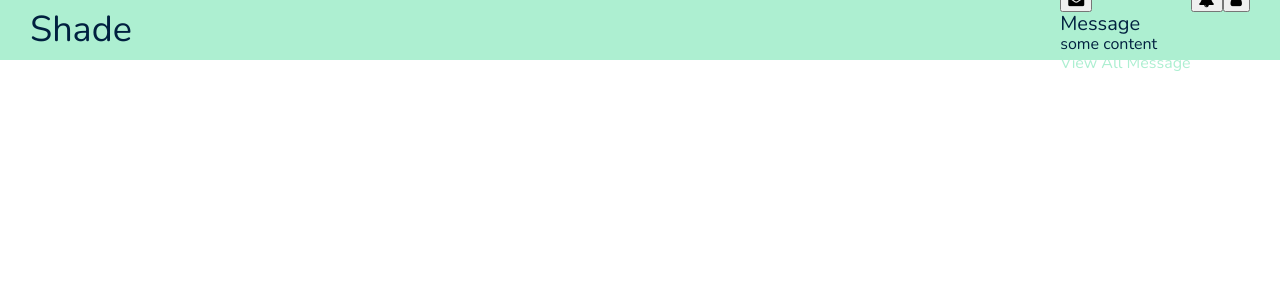
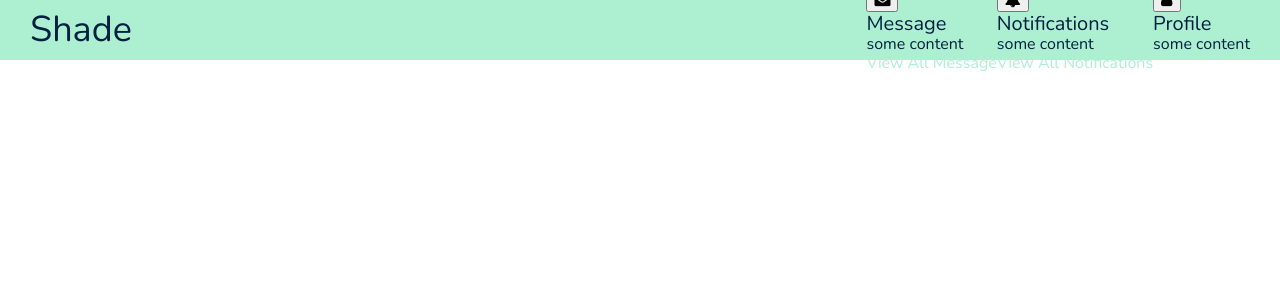
Before and after one commit to delta94/shade, a React (Create React App) app: page / in a window 1280 px wide. Shown: the top 300 px of the page. Built offline with nearby package versions, Linux system fonts and the light colour scheme.

Commit message:
Styling dropdown

```diff
--- a/src/containers/dropdowns/Messages.js
+++ b/src/containers/dropdowns/Messages.js
@@ -12,8 +12,8 @@ const Messages = ({ onClick, active }) => (
       <div className="content">
         some content
       </div>
-      <Link to="/messagesl" className="view-all">View All Message</Link>
 
+      <Link to="/messages" className="view-all">View All Message</Link>
     </div>
   </div>
 );
--- a/src/containers/dropdowns/Notifications.js
+++ b/src/containers/dropdowns/Notifications.js
@@ -1,13 +1,23 @@
 import React from "react";
+import { Link } from 'react-router-dom';
 
 const Notifications = ({ onClick, active }) => (
-  <div className={active.has("Notifications") ? "active" : ""}>
+  <div className={active.has("Notifications") ? "active dropdown" : "dropdown"}>
     <button
       className="trigger-dropdown"
       onClick={() => onClick("Notifications")}
     >
       <i className="fa fa-bell" />
     </button>
+
+    <div className="dropdown-body">
+      <h5>Notifications</h5>
+      <div className="content">
+        some content
+      </div>
+
+      <Link to="/messages" className="view-all">View All Notifications</Link>
+    </div>
   </div>
 );
 
--- a/src/containers/dropdowns/Profile.js
+++ b/src/containers/dropdowns/Profile.js
@@ -1,10 +1,16 @@
 import React from "react";
 
 const Profile = ({ onClick, active }) => (
-  <div className={active.has("Profile") ? "active" : ""}>
+  <div className={active.has("Profile") ? "active dropdown" : "dropdown"}>
     <button className="trigger-dropdown" onClick={() => onClick("Profile")}>
       <i className="fa fa-user" />
     </button>
+    <div className="dropdown-body">
+      <h5>Profile</h5>
+      <div className="content">
+        some content
+      </div>
+    </div>
   </div>
 );
 
```
